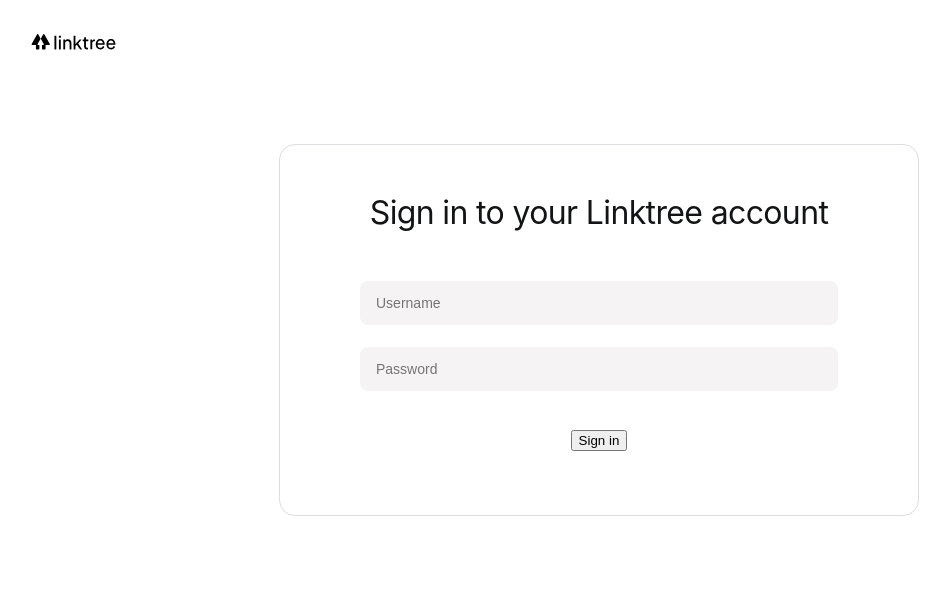
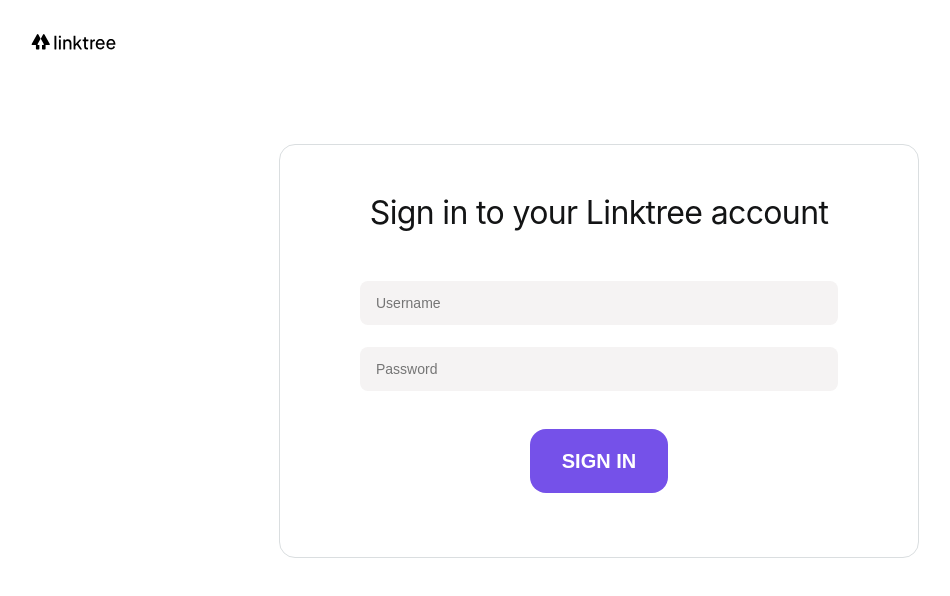
Before and after one commit to JoseIgnacioTapia/linktree-clone, a React (Create React App) app: page /#/login in a window 1280 px wide. Shown: the top 596 px of the page, without its empty margins (41-991 px from the left). Built offline with nearby package versions, Linux system fonts and the light colour scheme.

Commit message:
Button Styles

```diff
--- a/src/components/SignInForm.js
+++ b/src/components/SignInForm.js
@@ -1,6 +1,7 @@
 import { useState } from 'react';
 import { Link } from 'react-router-dom';
 import styled from 'styled-components';
+import moduleStyles from '../styles/ButtonStart.module.css';
 
 const Container = styled.div`
   padding: 64px 0;
@@ -45,7 +46,11 @@
             onChange={e => setPassword(e.target.value)}
           />
           <Link to="/admin">
-            <input type="submit" value="Sign in" />
+            <input
+              className={moduleStyles.buttonStart}
+              type="submit"
+              value="Sign In"
+            />
           </Link>
         </form>
       </FormContainer>
--- /dev/null
+++ b/src/styles/ButtonStart.module.css
@@ -0,0 +1,15 @@
+.buttonStart {
+  height: 64px;
+  padding: 0px calc(32px);
+  border-radius: calc(16px);
+  cursor: pointer;
+  width: auto;
+  color: #fff;
+  background-color: rgb(117, 81, 233);
+  font-weight: bold;
+  text-transform: uppercase;
+  font-size: 20px;
+  border: none;
+  padding: 0 32px;
+  display: inline-block;
+}
```
